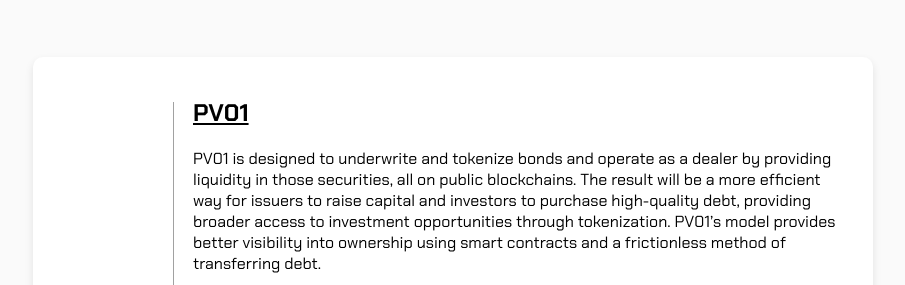
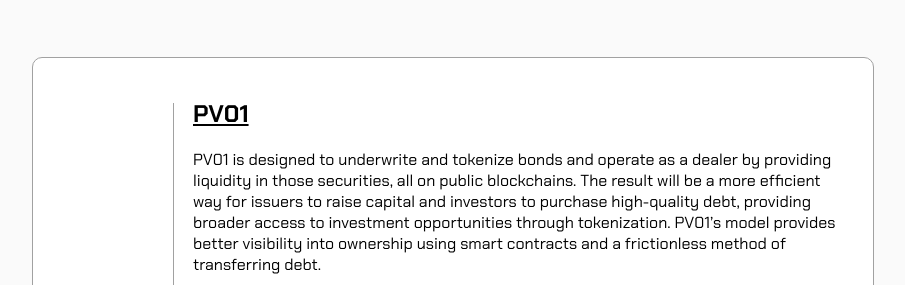
Before and after one commit to modul8dev/modul8dev.github.io, a plain HTML site: page index.html in a window 1280 px wide. Shown: the part 145-430 px from the top of the page, without its empty margins (187-1092 px from the left). Drawn offline with Linux system fonts and the light colour scheme; a web font is replaced by a local one.

Commit message:
removed shadows from client divs

```diff
--- a/index.html
+++ b/index.html
@@ -42,8 +42,8 @@
             margin: 40px auto;
             background-color: #ffffff;
             padding: 20px;
+            border: .5px solid #a1a1a1;
             border-radius: 10px;
-            box-shadow: 0 4px 8px rgba(0,0,0,0.1);
             width: 80%;
             max-width: 800px;
             position: relative;
```
